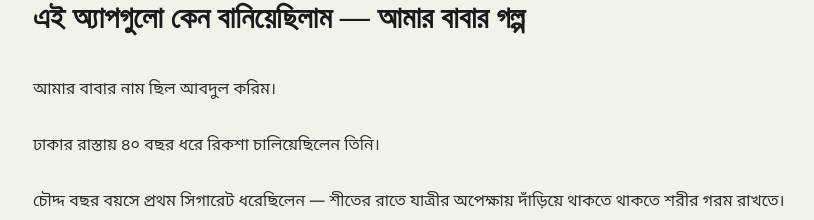
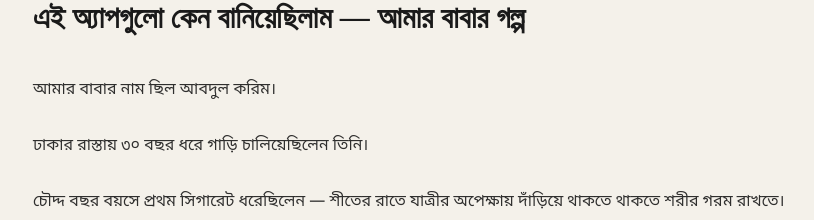
Before and after one commit to Shazolpersonal/Smoke-Free-Path-website, a Next.js app: page / in a window 1280 px wide. Shown: the part 5233-5453 px from the top of the page, without its empty margins (223-1037 px from the left). Built offline with nearby package versions, Linux system fonts and the light colour scheme; no server answers.

Commit message:
Update founder story details in Bengali copy
- Changed rickshaw driver to car driver (30 years)
- Updated quit attempts from 37 to 100 times
- More accurate reflection of the founder's father's story

```diff
--- a/content/copy.bn.ts
+++ b/content/copy.bn.ts
@@ -101,9 +101,9 @@ export const copyBn = {
     heading: "এই অ্যাপগুলো কেন বানিয়েছিলাম — আমার বাবার গল্প",
     paragraphs: [
       "আমার বাবার নাম ছিল আবদুল করিম।",
-      "ঢাকার রাস্তায় ৪০ বছর ধরে রিকশা চালিয়েছিলেন তিনি।",
+      "ঢাকার রাস্তায় ৩০ বছর ধরে গাড়ি চালিয়েছিলেন তিনি।",
       "চৌদ্দ বছর বয়সে প্রথম সিগারেট ধরেছিলেন — শীতের রাতে যাত্রীর অপেক্ষায় দাঁড়িয়ে থাকতে থাকতে শরীর গরম রাখতে।",
-      "তিনি ৩৭ বার ছেড়েছিলেন।\n৩৭ বার ফিরে এসেছিলেন।",
+      "তিনি শতবার ছেড়েছিলেন।\nশতবার ফিরে এসেছিলেন।",
       "বাবার ডায়েরিতে লেখা শেষ কথাটি ছিল:",
       "'আমি পারলাম না, মা।\nমেয়ের বিয়ের দিন দেখতে পারব কি না জানি না।'",
       "তিনি পারেননি।",
```
Also changed, not shown: 1 other file (tests, documents, lock files or other folders).
